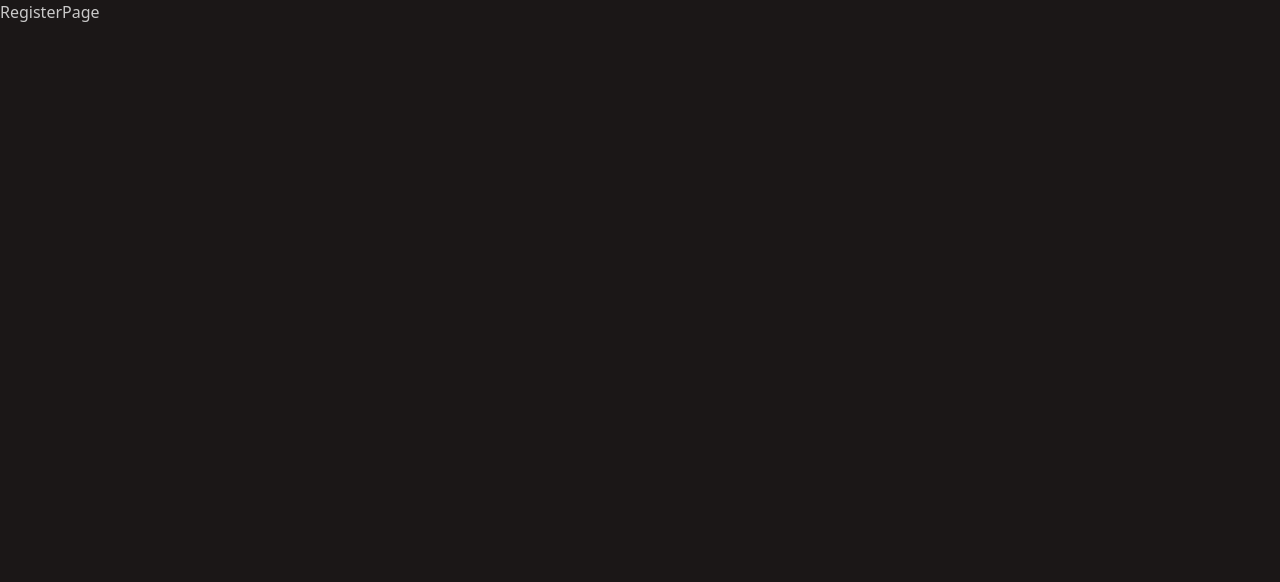
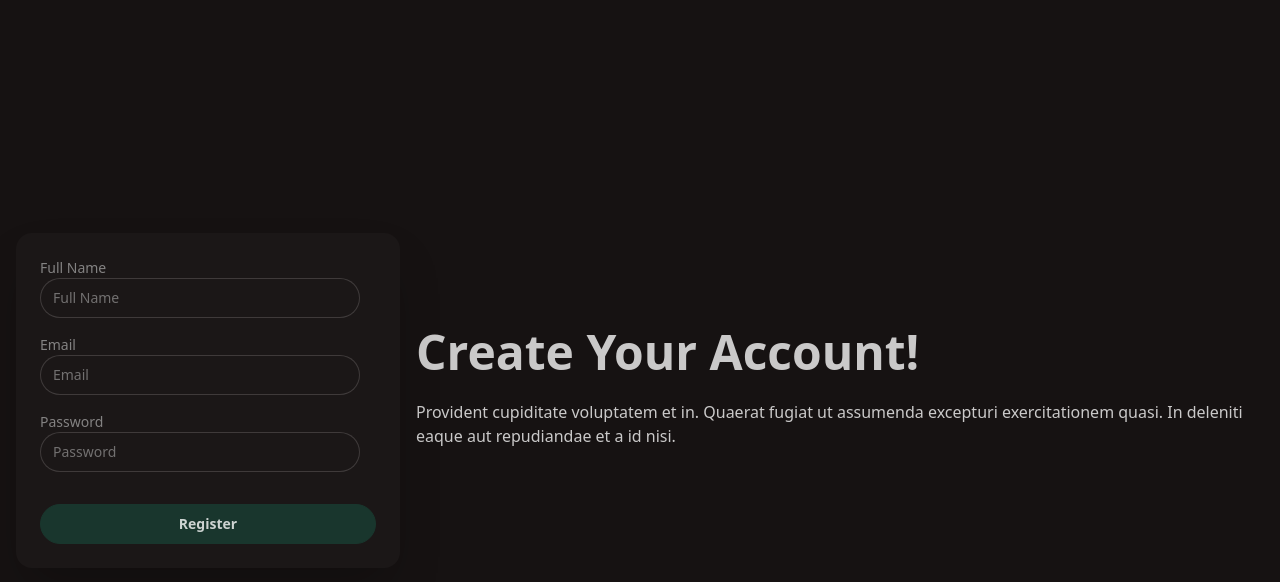
Before and after one commit to ankitjhagithub21/mernchatankit, a React (Vite) app in the folder frontend/: page /register in a window 1280 px wide. Shown: the top 582 px of the page. Built offline with nearby package versions, Linux system fonts and the light colour scheme; no server answers.

Commit message:
designed register page

```diff
--- a/frontend/src/pages/RegisterPage.jsx
+++ b/frontend/src/pages/RegisterPage.jsx
@@ -1,9 +1,110 @@
-
+import { useState } from "react";
+import { useNavigate } from "react-router-dom";
+import api from "../services/api";
+import toast from "react-hot-toast";
+import { useAuth } from "../context/AuthContext";
 
 const RegisterPage = () => {
+  const { setUser } = useAuth();
+  const [loading, setLoading] = useState(false);
+  const navigate = useNavigate();
+
+  const handleSubmit = async (e) => {
+    e.preventDefault();
+
+    const form = e.currentTarget;
+
+    const formData = new FormData(form);
+
+    const formObject = Object.fromEntries(formData.entries());
+
+    setLoading(true);
+    try {
+      const res = await api.post("/auth/register", formObject);
+      setUser(res.data.user);
+      toast.success(res.data.message);
+      navigate("/");
+    } catch (error) {
+      console.log(error);
+      toast.error(error?.response?.data?.message || "Something went wrong.");
+    } finally {
+      setLoading(false);
+    }
+  };
   return (
-    <div>RegisterPage</div>
-  )
-}
+    <div className="hero bg-base-200 min-h-screen">
+      <div className="hero-content flex-col lg:flex-row-reverse">
+        <div className="text-center lg:text-left">
+          <h1 className="text-5xl font-bold">Create Your Account!</h1>
+          <p className="py-6">
+            Provident cupiditate voluptatem et in. Quaerat fugiat ut assumenda
+            excepturi exercitationem quasi. In deleniti eaque aut repudiandae et
+            a id nisi.
+          </p>
+        </div>
+        <div className="card bg-base-100 w-full max-w-sm shrink-0 shadow-2xl">
+          <div className="card-body">
+            <form onSubmit={handleSubmit} className="flex flex-col gap-4">
+              <div>
+                <label className="label" htmlFor="text">
+                  Full Name
+                </label>
+                <input
+                  type="text"
+                  className="input"
+                  placeholder="Full Name"
+                  id="fullname"
+                  name="fullname"
+                  required
+                />
+              </div>
 
-export default RegisterPage
+              <div>
+                <label className="label" htmlFor="email">
+                  Email
+                </label>
+                <input
+                  type="email"
+                  className="input"
+                  placeholder="Email"
+                  id="email"
+                  name="email"
+                  required
+                />
+              </div>
+              <div>
+                <label className="label" htmlFor="password">
+                  Password
+                </label>
+                <input
+                  type="password"
+                  className="input"
+                  placeholder="Password"
+                  id="password"
+                  name="password"
+                  required
+                />
+              </div>
+              <button
+                type="submit"
+                disabled={loading}
+                className="btn btn-neutral mt-4"
+              >
+                {loading ? (
+                  <>
+                    <span className="loading loading-spinner"></span>
+                    Please wait...
+                  </>
+                ) : (
+                  <>Register</>
+                )}
+              </button>
+            </form>
+          </div>
+        </div>
+      </div>
+    </div>
+  );
+};
+
+export default RegisterPage;
```
Also changed, not shown: 1 other file (tests, documents, lock files or other folders).
